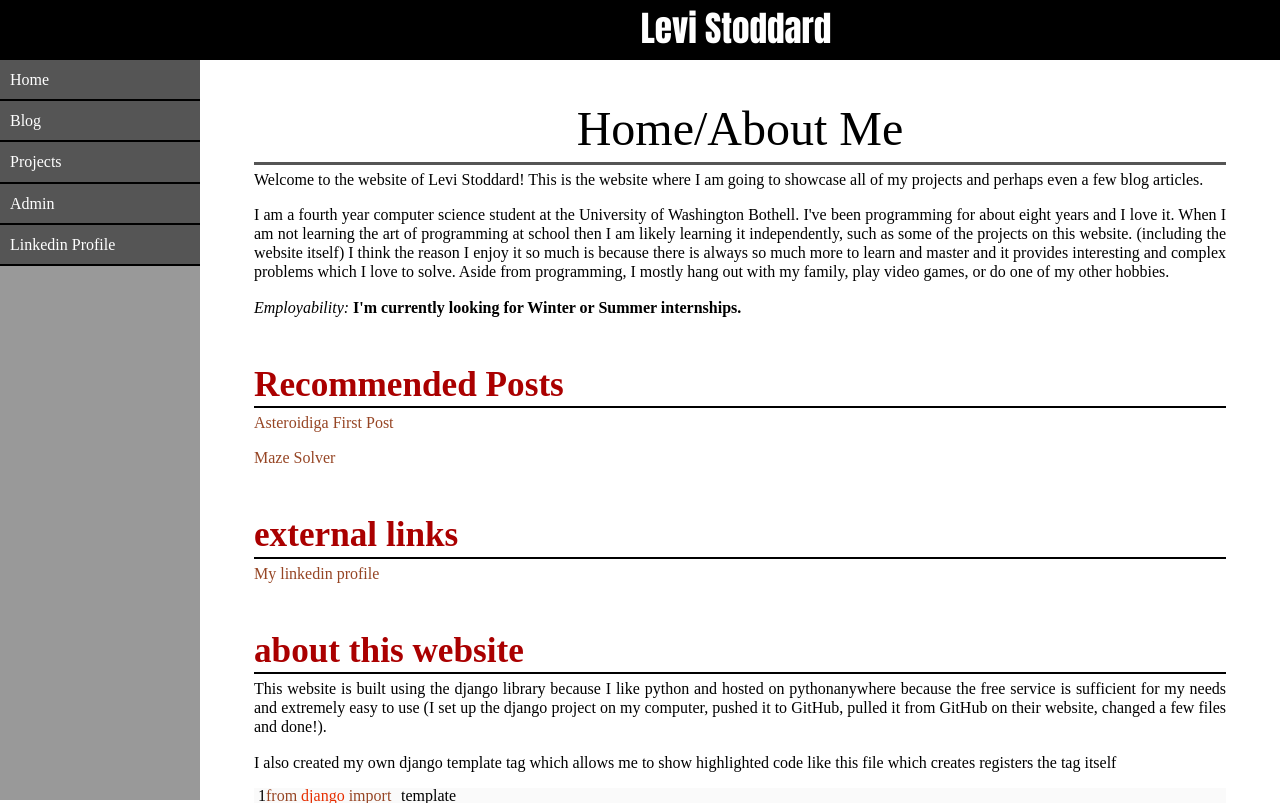
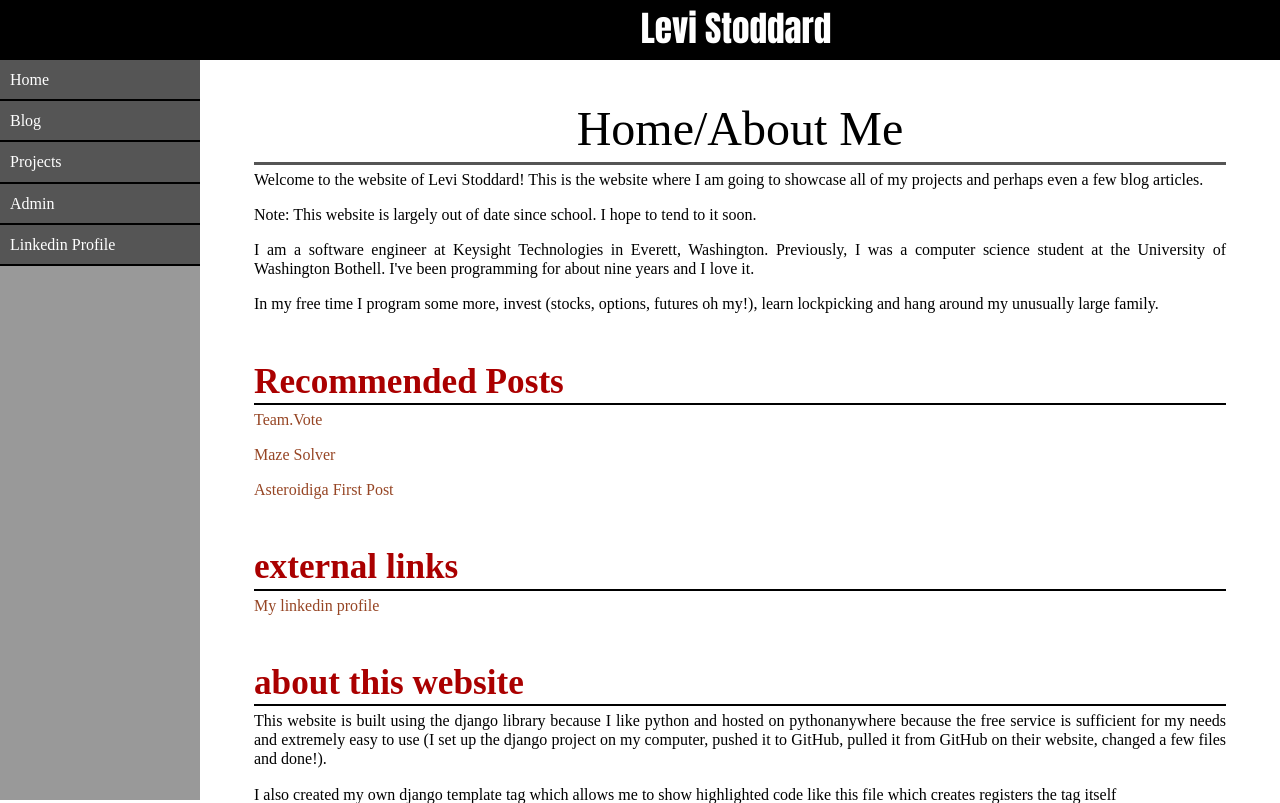
Before and after one commit to LinuxKid21/PersonalWebsite, a Django app: page / in a window 1280 px wide. Shown: the top 803 px of the page. Run offline with Django 3.2, Linux system fonts and the light colour scheme.

Commit message:
Update the website

```diff
--- a/app/templates/app/pages/home.html
+++ b/app/templates/app/pages/home.html
@@ -7,18 +7,20 @@
         Welcome to the website of Levi Stoddard! This is the website where I am going to showcase all of my projects and perhaps even a few blog articles.
     </p>
     <p>
-        I am a fourth year computer science student at the University of Washington Bothell. I've been programming for about eight years and I love it.
-        When I am not learning the art of programming at school then I am likely learning it independently, such as some of the projects on this website. (including the website itself)
-        I think the reason I enjoy it so much is because there is always so much more to learn and master and it provides interesting and complex problems which I love to solve.
-        Aside from programming, I mostly hang out with my family, play video games, or do one of my other hobbies.
+        Note: This website is largely out of date since school. I hope to tend to it soon.
     </p>
     <p>
-        <em>Employability: </em><strong>I'm currently looking for Winter or Summer internships.</strong>
+        I am a software engineer at Keysight Technologies in Everett, Washington.
+        Previously, I was a computer science student at the University of Washington Bothell. I've been programming for about nine years and I love it.
+    </p>
+    <p>
+        In my free time I program some more, invest (stocks, options, futures oh my!), learn lockpicking and hang around my unusually large family.
     </p>
 
     <h1> Recommended Posts </h1>
+    <p><a href = "{% url 'main' 'blog/9fe891fc-8107-4520-98c8-407b410a337e' %}"> Team.Vote </a></p>
+    <p><a href = "{% url 'main' 'blog/31697b78-2ecd-43cc-a546-378226cbedaf' %}"> Maze Solver </a></p>
     <p><a href = "{% url 'main' 'blog/870ee47a-0681-40f0-a914-84b20de693b0' %}"> Asteroidiga First Post </a></p>
-    <p><a href = "{% url 'main' 'blog/31697b78-2ecd-43cc-a546-378226cbedaf' %}"> Maze Solver </a></p>
 
 
     <h1> external links </h1>
```
